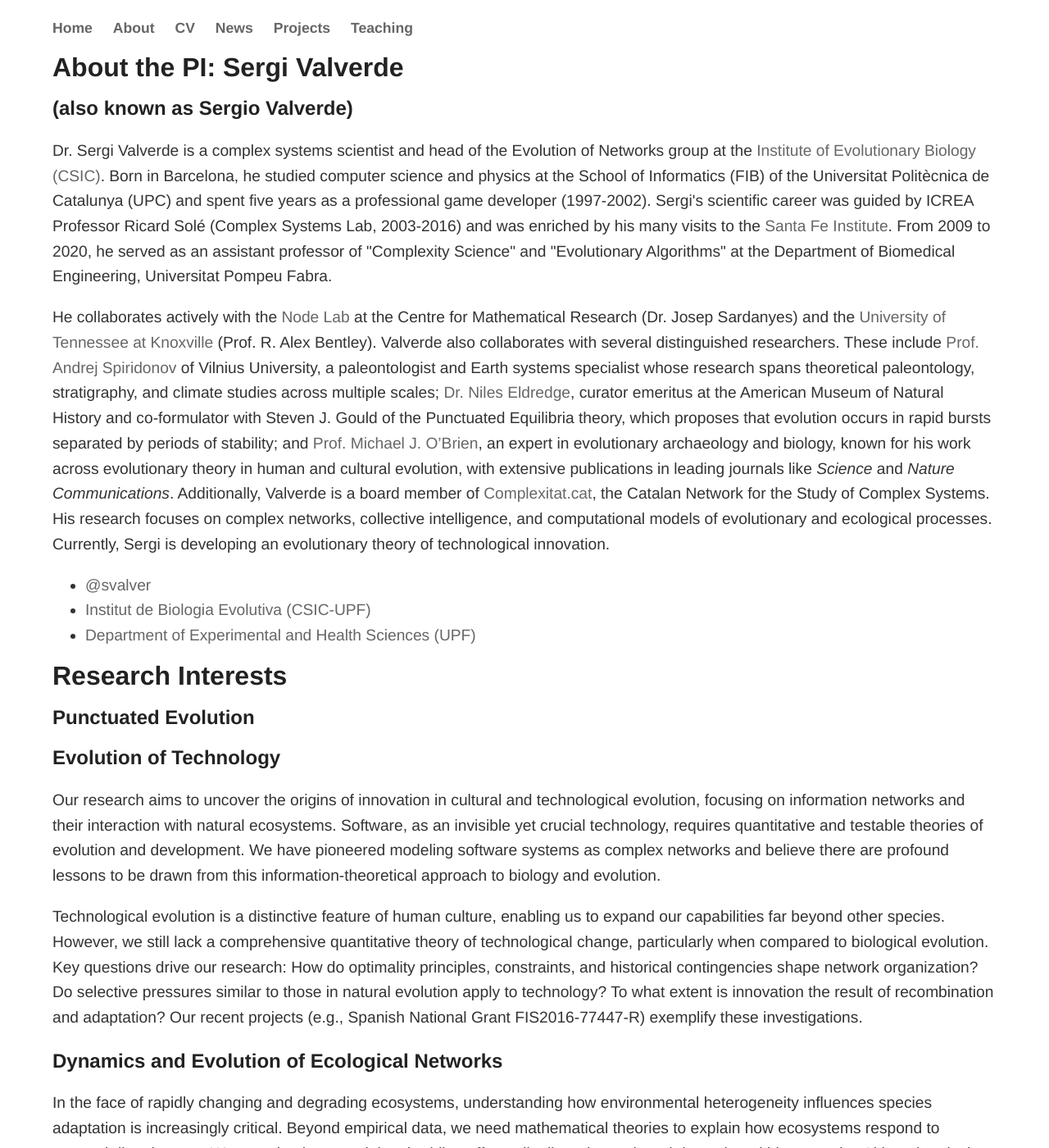
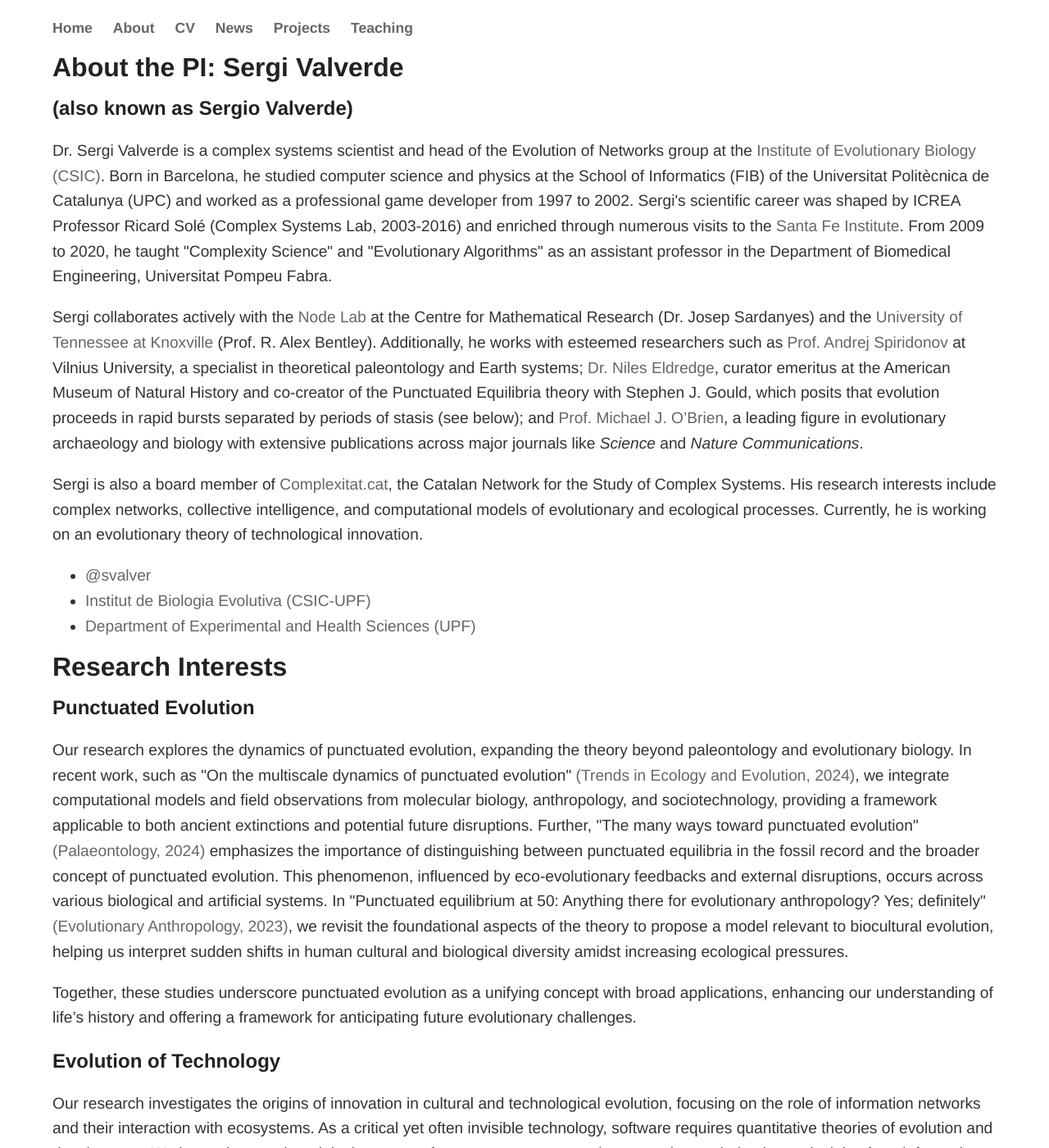
Before and after one commit to svalver/svalver.github.io, a Jekyll site: the page built from about/index.html, in a window 1280 px wide and 1400 px high. Shown: the whole window at 82% size. Built offline with Jekyll 4.4.1, drawn with Linux system fonts in a browser that asks for light colours; some of the changed text lies outside the part shown.

Commit message:
add research line on "punctuated evolution" + collaborators

```diff
--- a/about/index.html
+++ b/about/index.html
@@ -2,7 +2,6 @@
 layout: default
 title: About
 ---
-
 <style>
     img {
         -webkit-animation: colorize 2s cubic-bezier(0, 0, .78, .36) 1;
@@ -18,14 +17,14 @@ title: About
     <h1>About the PI: Sergi Valverde</h1>
     <h3>(also known as Sergio Valverde)</h3>
     <p>
-        Dr. Sergi Valverde is a complex systems scientist and head of the Evolution of Networks group at the <a href="https://www.ibe.upf-csic.es/valverde">Institute of Evolutionary Biology (CSIC)</a>. Born in Barcelona, he studied computer science and physics at the School of Informatics (FIB) of the Universitat Politècnica de Catalunya (UPC) and spent five years as a professional game developer (1997-2002). Sergi's scientific career was guided by ICREA Professor Ricard Solé (Complex Systems Lab, 2003-2016) and was enriched by his many visits to the <a href="https://www.santafe.edu">Santa Fe Institute</a>. From 2009 to 2020, he served as an assistant professor of "Complexity Science" and "Evolutionary Algorithms" at the Department of Biomedical Engineering, Universitat Pompeu Fabra.
+        Dr. Sergi Valverde is a complex systems scientist and head of the Evolution of Networks group at the <a href="https://www.ibe.upf-csic.es/valverde">Institute of Evolutionary Biology (CSIC)</a>. Born in Barcelona, he studied computer science and physics at the School of Informatics (FIB) of the Universitat Politècnica de Catalunya (UPC) and worked as a professional game developer from 1997 to 2002. Sergi's scientific career was shaped by ICREA Professor Ricard Solé (Complex Systems Lab, 2003-2016) and enriched through numerous visits to the <a href="https://www.santafe.edu">Santa Fe Institute</a>. From 2009 to 2020, he taught "Complexity Science" and "Evolutionary Algorithms" as an assistant professor in the Department of Biomedical Engineering, Universitat Pompeu Fabra.
     </p>
     <p>
-        He collaborates actively with the <a href="https://sites.google.com/site/nonlineardynamicsevolutionlab">Node Lab</a> at the Centre for Mathematical Research (Dr. Josep Sardanyes) and the <a href="https://anthropology.utk.edu/people/alex-bentley/">University of Tennessee at Knoxville</a> (Prof. R. Alex Bentley). Valverde also collaborates with several distinguished researchers. These include <a href="https://www.chgf.vu.lt/en/research/researchers-profiles/128-lt/mokslininku-profiliai/2729-dr-andrej-spiridonov-en">Prof. Andrej Spiridonov</a> of Vilnius University, a paleontologist and Earth systems specialist whose research spans theoretical paleontology, stratigraphy, and climate studies across multiple scales; <a href="https://www.amnh.org/research/staff-directory/niles-eldredge">  Dr. Niles Eldredge</a>, curator emeritus at the American Museum of Natural History and co-formulator with Steven J. Gould of the Punctuated Equilibria theory, which proposes that evolution occurs in rapid bursts separated by periods of stability; and <a href=https://apps.tamusa.edu/course-information/my-profile/faculty-Profile.php?ID=461> Prof. Michael J.  O’Brien</a>, an expert in evolutionary archaeology and biology, known for his work across evolutionary theory in human and cultural evolution, with extensive publications in leading journals like <em>Science</em> and <em>Nature Communications</em>.
-
-        Additionally, Valverde is a board member of <a href="http://complexitat.cat/people">Complexitat.cat</a>, the Catalan Network for the Study of Complex Systems. His research focuses on complex networks, collective intelligence, and computational models of evolutionary and ecological processes. Currently, Sergi is developing an evolutionary theory of technological innovation.
+        Sergi collaborates actively with the <a href="https://sites.google.com/site/nonlineardynamicsevolutionlab">Node Lab</a> at the Centre for Mathematical Research (Dr. Josep Sardanyes) and the <a href="https://anthropology.utk.edu/people/alex-bentley/">University of Tennessee at Knoxville</a> (Prof. R. Alex Bentley). Additionally, he works with esteemed researchers such as <a href="https://www.chgf.vu.lt/en/research/researchers-profiles/128-lt/mokslininku-profiliai/2729-dr-andrej-spiridonov-en">Prof. Andrej Spiridonov</a> at Vilnius University, a specialist in theoretical paleontology and Earth systems; <a href="https://www.amnh.org/research/staff-directory/niles-eldredge">Dr. Niles Eldredge</a>, curator emeritus at the American Museum of Natural History and co-creator of the Punctuated Equilibria theory with Stephen J. Gould, which posits that evolution proceeds in rapid bursts separated by periods of stasis (see below); and <a href="https://apps.tamusa.edu/course-information/my-profile/faculty-Profile.php?ID=461">Prof. Michael J. O’Brien</a>, a leading figure in evolutionary archaeology and biology with extensive publications across major journals like <em>Science</em> and <em>Nature Communications</em>.
     </p>
-
+    <p>
+        Sergi is also a board member of <a href="http://complexitat.cat/people">Complexitat.cat</a>, the Catalan Network for the Study of Complex Systems. His research interests include complex networks, collective intelligence, and computational models of evolutionary and ecological processes. Currently, he is working on an evolutionary theory of technological innovation.
+    </p>
 
     <ul class="contacts">
         <li><a href="https://twitter.com/svalver">@svalver</a></li>
@@ -37,23 +36,27 @@ title: About
 
     <h3>Punctuated Evolution</h3>
     <p>
-
+        Our research explores the dynamics of punctuated evolution, expanding the theory beyond paleontology and evolutionary biology. In recent work, such as "On the multiscale dynamics of punctuated evolution" <a href="https://www.cell.com/trends/ecology-evolution/fulltext/S0169-5347(24)00114-9">(Trends in Ecology and Evolution, 2024)</a>, we integrate computational models and field observations from molecular biology, anthropology, and sociotechnology, providing a framework applicable to both ancient extinctions and potential future disruptions. Further, "The many ways toward punctuated evolution" <a href="https://onlinelibrary.wiley.com/doi/10.1111/pala.12731">(Palaeontology, 2024)</a> emphasizes the importance of distinguishing between punctuated equilibria in the fossil record and the broader concept of punctuated evolution. This phenomenon, influenced by eco-evolutionary feedbacks and external disruptions, occurs across various biological and artificial systems. In "Punctuated equilibrium at 50: Anything there for evolutionary anthropology? Yes; definitely" <a href="https://onlinelibrary.wiley.com/doi/abs/10.1002/evan.22009">(Evolutionary Anthropology, 2023)</a>, we revisit the foundational aspects of the theory to propose a model relevant to biocultural evolution, helping us interpret sudden shifts in human cultural and biological diversity amidst increasing ecological pressures.
+    </p>
+    <p>
+        Together, these studies underscore punctuated evolution as a unifying concept with broad applications, enhancing our understanding of life’s history and offering a framework for anticipating future evolutionary challenges.
     </p>
 
     <h3>Evolution of Technology</h3>
+
     <p>
-        Our research aims to uncover the origins of innovation in cultural and technological evolution, focusing on information networks and their interaction with natural ecosystems. Software, as an invisible yet crucial technology, requires quantitative and testable theories of evolution and development. We have pioneered modeling software systems as complex networks and believe there are profound lessons to be drawn from this information-theoretical approach to biology and evolution.
+        Our research investigates the origins of innovation in cultural and technological evolution, focusing on the role of information networks and their interaction with ecosystems. As a critical yet often invisible technology, software requires quantitative theories of evolution and development. We have pioneered models that treat software systems as complex networks, exploring how principles from information theory can enrich biology and evolutionary studies.
     </p>
     <p>
-        Technological evolution is a distinctive feature of human culture, enabling us to expand our capabilities far beyond other species. However, we still lack a comprehensive quantitative theory of technological change, particularly when compared to biological evolution. Key questions drive our research: How do optimality principles, constraints, and historical contingencies shape network organization? Do selective pressures similar to those in natural evolution apply to technology? To what extent is innovation the result of recombination and adaptation? Our recent projects (e.g., Spanish National Grant FIS2016-77447-R) exemplify these investigations.
+        Technological evolution sets human culture apart, allowing unique capabilities beyond those of other species. However, a quantitative theory of technological change remains underdeveloped. Key questions drive our work: How do optimality, constraints, and historical contingencies shape network organization? Are selective pressures akin to those in natural evolution applicable to technology? To what degree do recombination and adaptation fuel innovation? Our recent projects, including the Spanish National Grant FIS2016-77447-R, explore these questions.
     </p>
 
     <h3>Dynamics and Evolution of Ecological Networks</h3>
     <p>
-        In the face of rapidly changing and degrading ecosystems, understanding how environmental heterogeneity influences species adaptation is increasingly critical. Beyond empirical data, we need mathematical theories to explain how ecosystems respond to external disturbances. We examine how spatial embedding affects distributed growth and dynamics within networks. Although pairwise species interactions have been studied extensively, our group leverages complex networks and systems theory to develop evolutionary models of ecological networks, including host-phage bipartite networks.
+        In response to accelerating ecological change, our work investigates how environmental heterogeneity influences species adaptation. Beyond empirical data, we aim to build mathematical theories to predict ecosystem responses to disturbances. Our focus includes spatial dynamics and distributed growth within ecological networks, with particular attention to bipartite networks like host-phage interactions.
     </p>
     <p>
-        Network models, while useful, may overlook key environmental dependencies and anthropogenic effects on ecosystem features like modularity and nestedness. Habitat-mediated interactions suggest extending networks to hypergraphs. In a recent study (Valverde et al., 2020), we applied hypergraph modeling to real-world plant-virus interactions, revealing the adaptive flexibility of ecosystems in response to environmental shifts (see the short talk below).
+        Traditional network models can overlook critical environmental factors and anthropogenic effects on ecosystem features such as modularity and nestedness. Habitat-mediated interactions suggest a need to extend networks to hypergraphs. In a recent study (Valverde et al., 2020), we applied hypergraph modeling to real-world plant-virus interactions, uncovering the adaptive flexibility of ecosystems facing environmental change (see the short talk below).
     </p>
     <p>
         <video width="640" height="320" controls>
@@ -66,7 +69,7 @@ title: About
 
     <h3>Evolution of Artificial Life</h3>
     <p>
-        Artificial life seeks to understand life by creating systems that exhibit life-like properties. For example, can artificial systems demonstrate creativity and innovation? We explore these questions through systems like Avida and our own physically based artificial life platforms, such as Chimera (see video below or <a href="https://doi.org/10.1371/journal.pone.0059664">read the paper here</a>). We plan to extend this computational approach to model the evolution of large-scale ecosystems in future studies.
+        Artificial life aims to understand life by creating systems with life-like properties. We explore whether artificial systems can demonstrate creativity and innovation through platforms like Avida and our own Chimera model. Our ongoing research plans include scaling these computational models to simulate large-scale ecosystem evolution.
     </p>
     <p>
         <video width="640" height="320" controls>
```
